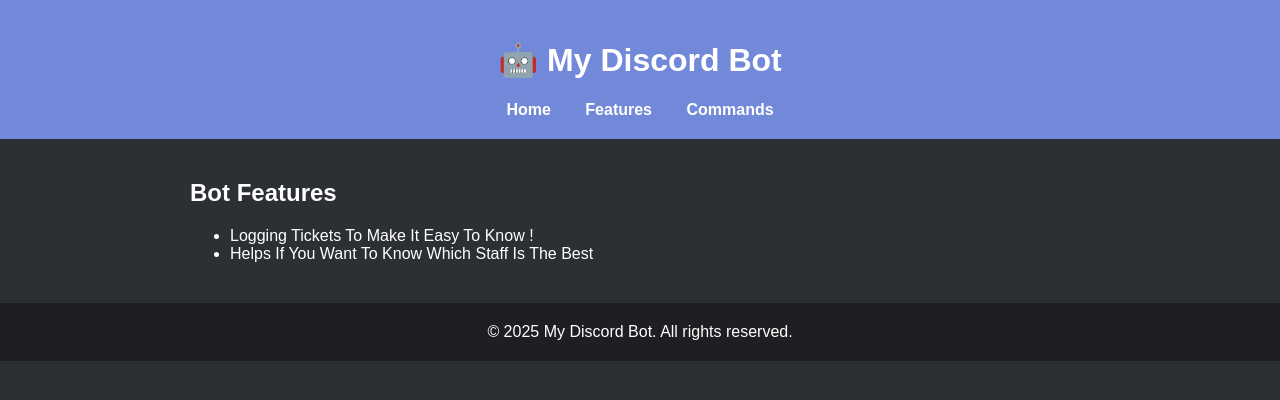
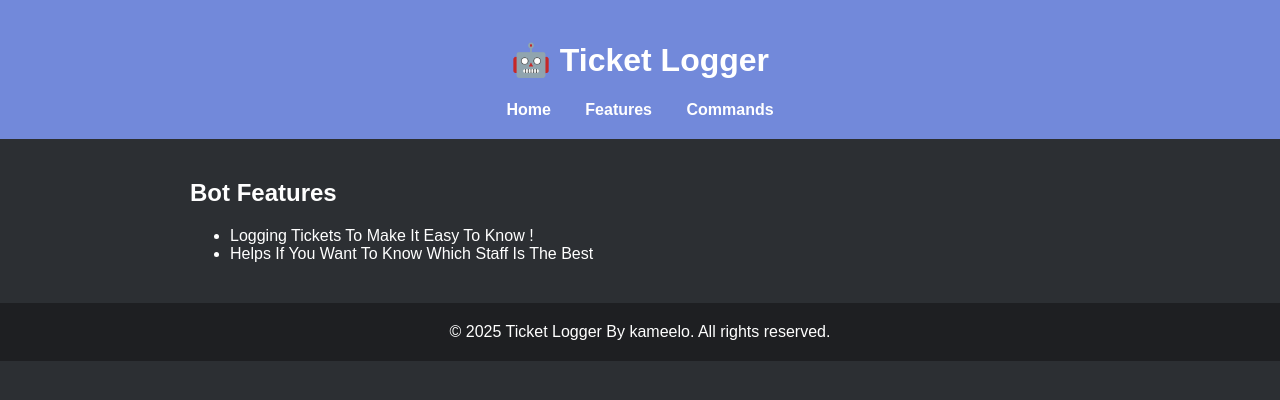
Before and after one commit to kamelpro413-eng/web-i-guess, a plain HTML site: page features.html in a window 1280 px wide. Drawn offline with Linux system fonts and the light colour scheme.

Commit message:
Update features.html

```diff
--- a/features.html
+++ b/features.html
@@ -2,12 +2,12 @@
 <html lang="en">
 <head>
     <meta charset="UTF-8">
-    <title>Features - My Discord Bot</title>
+    <title>Features - Ticket Logger</title>
     <link rel="stylesheet" href="style.css">
 </head>
 <body>
     <header>
-        <h1>🤖 My Discord Bot</h1>
+        <h1>🤖 Ticket Logger</h1>
         <nav>
             <a href="index.html">Home</a>
             <a href="features.html">Features</a>
@@ -24,7 +24,7 @@
     </div>
 
     <footer>
-        &copy; 2025 My Discord Bot. All rights reserved.
+        &copy; 2025 Ticket Logger By kameelo. All rights reserved.
     </footer>
 </body>
 </html>
```
